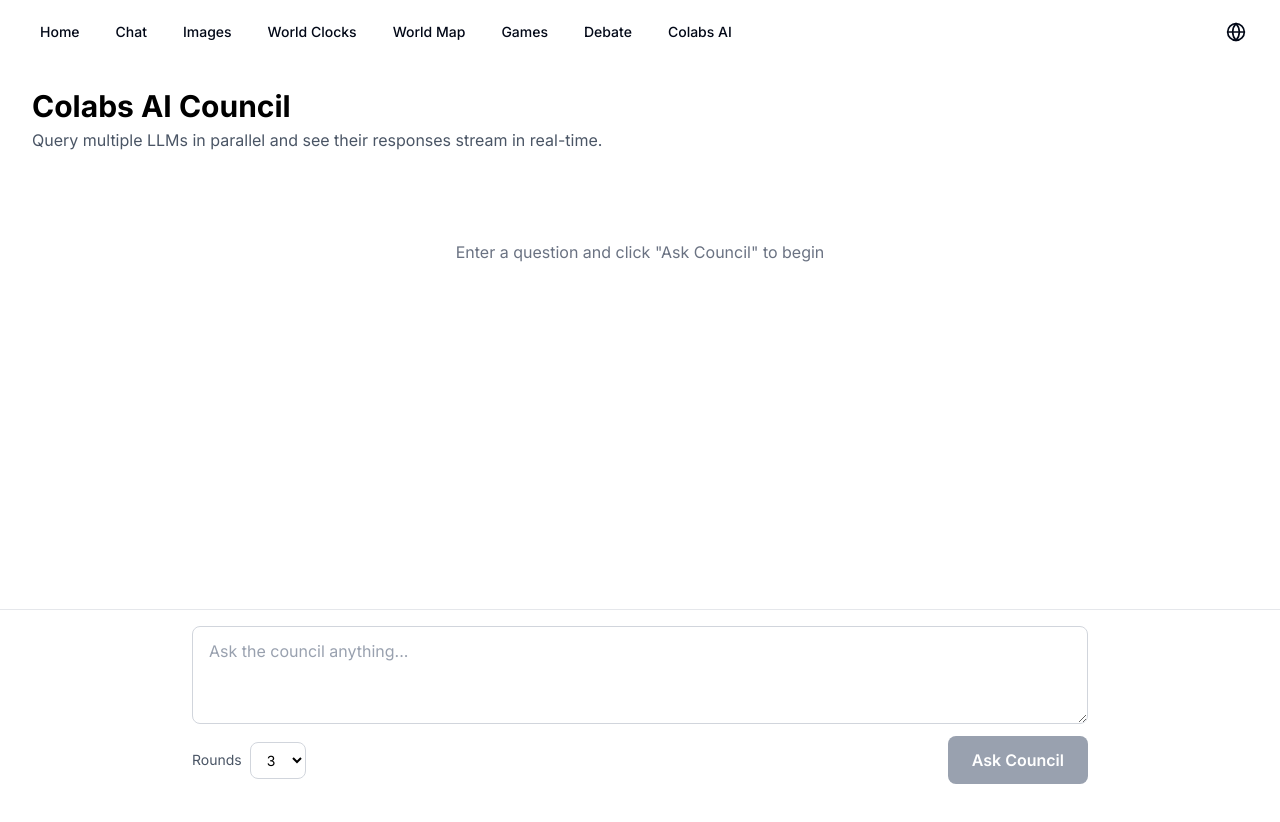
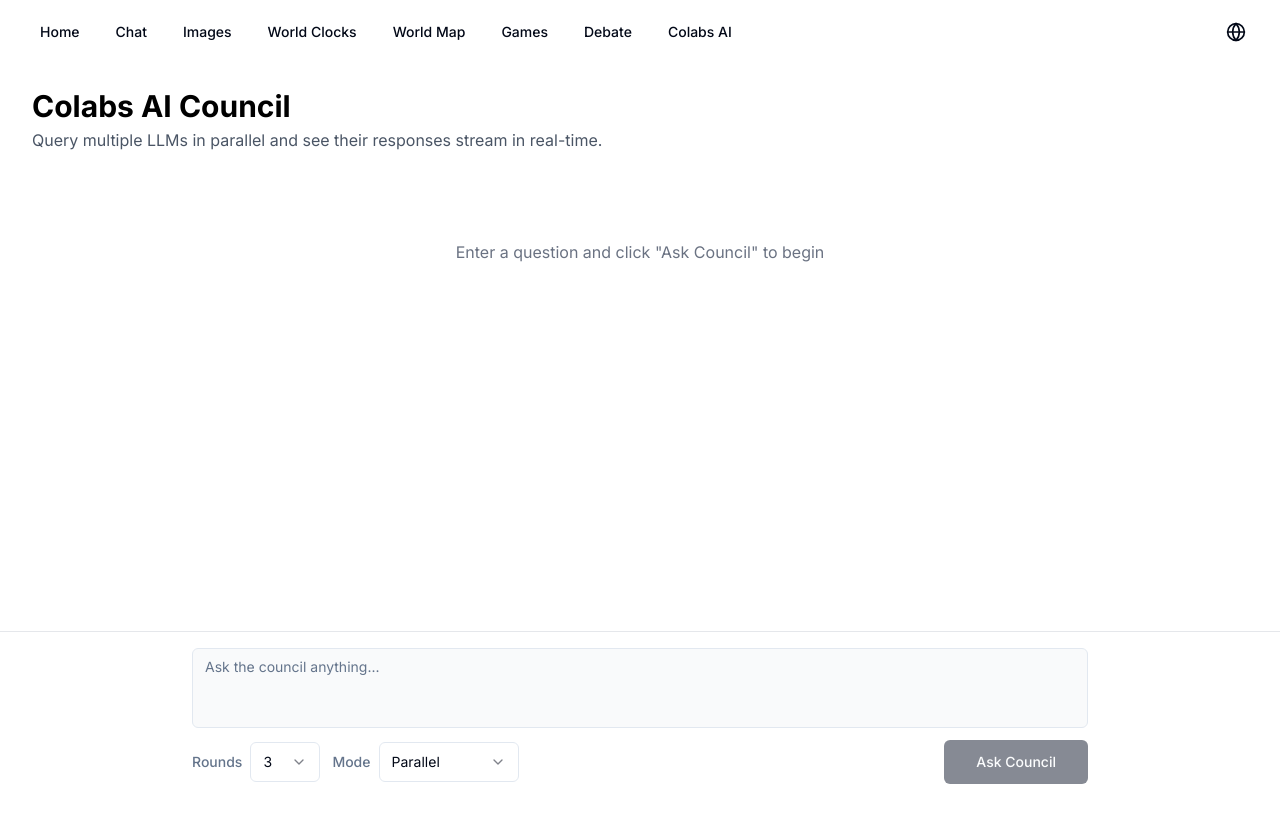
Before and after one commit to zepedroc/Whatevs, a Next.js app: page /en/colabs-ai in a window 1280 px wide. Shown: the top 822 px of the page. Built offline with nearby package versions, Linux system fonts and the light colour scheme.

Commit message:
Conversation mode on Colabs AI

```diff
--- a/package.json
+++ b/package.json
@@ -24,6 +24,7 @@
     "@radix-ui/react-navigation-menu": "1.2.14",
     "@radix-ui/react-popover": "1.1.15",
     "@radix-ui/react-scroll-area": "1.2.10",
+    "@radix-ui/react-select": "^2.2.6",
     "@radix-ui/react-slot": "1.2.3",
     "@radix-ui/react-switch": "1.2.6",
     "@radix-ui/react-tabs": "1.1.13",
--- a/src/app/[locale]/colabs-ai/page.tsx
+++ b/src/app/[locale]/colabs-ai/page.tsx
@@ -16,6 +16,8 @@ export default function ColabsAIPage() {
     setQuery,
     rounds,
     setRounds,
+    mode,
+    setMode,
     responses,
     loading,
     error,
@@ -49,6 +51,8 @@ export default function ColabsAIPage() {
         onQueryChange={setQuery}
         rounds={rounds}
         onRoundsChange={setRounds}
+        mode={mode}
+        onModeChange={setMode}
         loading={loading}
         hasResponses={responses.length > 0}
         onAskCouncil={handleQuery}
--- a/src/app/[locale]/colabs-ai/use-council-query.ts
+++ b/src/app/[locale]/colabs-ai/use-council-query.ts
@@ -3,12 +3,13 @@
 import { useRef, useState } from 'react';
 import { useTranslations } from 'next-intl';
 import { streamPostNDJSON } from '@/lib/streamApi';
-import type { CouncilStreamEvent, RoundResponse } from '@/types/colabs-ai';
+import type { CouncilMode, CouncilStreamEvent, RoundResponse } from '@/types/colabs-ai';
 
 export function useCouncilQuery() {
   const t = useTranslations('ColabsAI');
   const [query, setQuery] = useState('');
   const [rounds, setRounds] = useState(3);
+  const [mode, setMode] = useState<CouncilMode>('parallel');
   const [responses, setResponses] = useState<RoundResponse[]>([]);
   const [loading, setLoading] = useState(false);
   const [error, setError] = useState<string | null>(null);
@@ -29,9 +30,9 @@ export function useCouncilQuery() {
     setResponses([]);
 
     try {
-      await streamPostNDJSON<CouncilStreamEvent, { query: string; rounds: number }>(
+      await streamPostNDJSON<CouncilStreamEvent, { query: string; rounds: number; mode: CouncilMode }>(
         'council/query',
-        { query: query.trim(), rounds },
+        { query: query.trim(), rounds, mode },
         (event) => {
           if (event.type === 'round_response') {
             setResponses((prev) => [...prev, event]);
@@ -71,6 +72,8 @@ export function useCouncilQuery() {
     setQuery,
     rounds,
     setRounds,
+    mode,
+    setMode,
     responses,
     loading,
     error,
--- a/src/components/colabs-ai/council-input.tsx
+++ b/src/components/colabs-ai/council-input.tsx
@@ -1,12 +1,25 @@
 'use client';
 
 import { useTranslations } from 'next-intl';
+import type { CouncilMode } from '@/types/colabs-ai';
+import { Button } from '@/components/ui/button';
+import { Label } from '@/components/ui/label';
+import {
+  Select,
+  SelectContent,
+  SelectItem,
+  SelectTrigger,
+  SelectValue,
+} from '@/components/ui/select';
+import { Textarea } from '@/components/ui/textarea';
 
 interface CouncilInputProps {
   query: string;
   onQueryChange: (value: string) => void;
   rounds: number;
   onRoundsChange: (value: number) => void;
+  mode: CouncilMode;
+  onModeChange: (value: CouncilMode) => void;
   loading: boolean;
   hasResponses: boolean;
   onAskCouncil: () => void;
@@ -18,6 +31,8 @@ export function CouncilInput({
   onQueryChange,
   rounds,
   onRoundsChange,
+  mode,
+  onModeChange,
   loading,
   hasResponses,
   onAskCouncil,
@@ -29,7 +44,7 @@ export function CouncilInput({
     <div className="sticky bottom-0 shrink-0 border-t border-gray-200 bg-white/95 px-4 py-4 backdrop-blur-sm sm:px-6 lg:px-8">
       <div className="mx-auto max-w-4xl">
         <div className="flex flex-col gap-3">
-          <textarea
+          <Textarea
             id="query"
             value={query}
             onChange={(e) => onQueryChange(e.target.value)}
@@ -42,44 +57,64 @@ export function CouncilInput({
             disabled={loading}
             placeholder={t('query_placeholder')}
             rows={3}
-            className="w-full rounded-lg border border-gray-300 bg-white px-4 py-3 text-black placeholder-gray-400 focus:border-black focus:outline-none focus:ring-2 focus:ring-black/20 disabled:opacity-50"
+            className="min-h-[80px] resize-none"
           />
           <div className="flex flex-wrap items-center justify-between gap-3">
             <div className="flex items-center gap-3">
               <div className="flex items-center gap-2">
-                <label htmlFor="rounds" className="text-sm text-gray-600">
+                <Label htmlFor="rounds" className="text-muted-foreground">
                   {t('rounds_label')}
-                </label>
-                <select
-                  id="rounds"
-                  value={rounds}
-                  onChange={(e) => onRoundsChange(Number(e.target.value))}
+                </Label>
+                <Select
+                  value={String(rounds)}
+                  onValueChange={(v) => onRoundsChange(Number(v))}
                   disabled={loading}
-                  className="rounded-lg border border-gray-300 bg-white px-3 py-2 text-sm text-black disabled:opacity-50"
                 >
-                  {[1, 2, 3, 4, 5].map((n) => (
-                    <option key={n} value={n}>
-                      {n}
-                    </option>
-                  ))}
-                </select>
+                  <SelectTrigger id="rounds" className="w-[70px]">
+                    <SelectValue />
+                  </SelectTrigger>
+                  <SelectContent>
+                    {[1, 2, 3, 4, 5].map((n) => (
+                      <SelectItem key={n} value={String(n)}>
+                        {n}
+                      </SelectItem>
+                    ))}
+                  </SelectContent>
+                </Select>
+              </div>
+              <div className="flex items-center gap-2">
+                <Label htmlFor="mode" className="text-muted-foreground">
+                  {t('mode_label')}
+                </Label>
+                <Select
+                  value={mode}
+                  onValueChange={(v) => onModeChange(v as CouncilMode)}
+                  disabled={loading}
+                >
+                  <SelectTrigger id="mode" className="w-[140px]">
+                    <SelectValue />
+                  </SelectTrigger>
+                  <SelectContent>
+                    <SelectItem value="parallel">{t('mode_parallel')}</SelectItem>
+                    <SelectItem value="conversation">{t('mode_conversation')}</SelectItem>
+                  </SelectContent>
+                </Select>
               </div>
               {loading && (
-                <span className="animate-pulse text-sm text-gray-600">{t('live_streaming')}</span>
+                <span className="animate-pulse text-sm text-muted-foreground">
+                  {t('live_streaming')}
+                </span>
               )}
               {hasResponses && !loading && (
-                <button
-                  onClick={onNewQuery}
-                  className="rounded-lg border border-gray-300 bg-white px-4 py-2 text-sm font-semibold text-black transition-colors hover:bg-gray-100 cursor-pointer"
-                >
+                <Button variant="outline" size="sm" onClick={onNewQuery}>
                   {t('new_query')}
-                </button>
+                </Button>
               )}
             </div>
-            <button
+            <Button
               onClick={onAskCouncil}
               disabled={loading || !query.trim()}
-              className="rounded-lg bg-black px-6 py-3 font-semibold text-white transition-colors hover:bg-gray-800 disabled:cursor-not-allowed disabled:bg-gray-400 cursor-pointer"
+              size="lg"
             >
               {loading ? (
                 <span className="flex items-center gap-2">
@@ -89,7 +124,7 @@ export function CouncilInput({
               ) : (
                 t('ask_council')
               )}
-            </button>
+            </Button>
           </div>
         </div>
       </div>
--- /dev/null
+++ b/src/components/ui/select.tsx
@@ -0,0 +1,160 @@
+"use client"
+
+import * as React from "react"
+import * as SelectPrimitive from "@radix-ui/react-select"
+import { Check, ChevronDown, ChevronUp } from "lucide-react"
+
+import { cn } from "@/lib/utils"
+
+const Select = SelectPrimitive.Root
+
+const SelectGroup = SelectPrimitive.Group
+
+const SelectValue = SelectPrimitive.Value
+
+const SelectTrigger = React.forwardRef<
+  React.ElementRef<typeof SelectPrimitive.Trigger>,
+  React.ComponentPropsWithoutRef<typeof SelectPrimitive.Trigger>
+>(({ className, children, ...props }, ref) => (
+  <SelectPrimitive.Trigger
+    ref={ref}
+    className={cn(
+      "flex h-10 w-full items-center justify-between rounded-md border border-input bg-background px-3 py-2 text-sm ring-offset-background data-[placeholder]:text-muted-foreground focus:outline-none focus:ring-2 focus:ring-ring focus:ring-offset-2 disabled:cursor-not-allowed disabled:opacity-50 [&>span]:line-clamp-1",
+      className
+    )}
+    {...props}
+  >
+    {children}
+    <SelectPrimitive.Icon asChild>
+      <ChevronDown className="h-4 w-4 opacity-50" />
+    </SelectPrimitive.Icon>
+  </SelectPrimitive.Trigger>
+))
+SelectTrigger.displayName = SelectPrimitive.Trigger.displayName
+
+const SelectScrollUpButton = React.forwardRef<
+  React.ElementRef<typeof SelectPrimitive.ScrollUpButton>,
+  React.ComponentPropsWithoutRef<typeof SelectPrimitive.ScrollUpButton>
+>(({ className, ...props }, ref) => (
+  <SelectPrimitive.ScrollUpButton
+    ref={ref}
+    className={cn(
+      "flex cursor-default items-center justify-center py-1",
+      className
+    )}
+    {...props}
+  >
+    <ChevronUp className="h-4 w-4" />
+  </SelectPrimitive.ScrollUpButton>
+))
+SelectScrollUpButton.displayName = SelectPrimitive.ScrollUpButton.displayName
+
+const SelectScrollDownButton = React.forwardRef<
+  React.ElementRef<typeof SelectPrimitive.ScrollDownButton>,
+  React.ComponentPropsWithoutRef<typeof SelectPrimitive.ScrollDownButton>
+>(({ className, ...props }, ref) => (
+  <SelectPrimitive.ScrollDownButton
+    ref={ref}
+    className={cn(
+      "flex cursor-default items-center justify-center py-1",
+      className
+    )}
+    {...props}
+  >
+    <ChevronDown className="h-4 w-4" />
+  </SelectPrimitive.ScrollDownButton>
+))
+SelectScrollDownButton.displayName =
+  SelectPrimitive.ScrollDownButton.displayName
+
+const SelectContent = React.forwardRef<
+  React.ElementRef<typeof SelectPrimitive.Content>,
+  React.ComponentPropsWithoutRef<typeof SelectPrimitive.Content>
+>(({ className, children, position = "popper", ...props }, ref) => (
+  <SelectPrimitive.Portal>
+    <SelectPrimitive.Content
+      ref={ref}
+      className={cn(
+        "relative z-50 max-h-[--radix-select-content-available-height] min-w-[8rem] overflow-y-auto overflow-x-hidden rounded-md border bg-popover text-popover-foreground shadow-md data-[state=open]:animate-in data-[state=closed]:animate-out data-[state=closed]:fade-out-0 data-[state=open]:fade-in-0 data-[state=closed]:zoom-out-95 data-[state=open]:zoom-in-95 data-[side=bottom]:slide-in-from-top-2 data-[side=left]:slide-in-from-right-2 data-[side=right]:slide-in-from-left-2 data-[side=top]:slide-in-from-bottom-2 origin-[--radix-select-content-transform-origin]",
+        position === "popper" &&
+          "data-[side=bottom]:translate-y-1 data-[side=left]:-translate-x-1 data-[side=right]:translate-x-1 data-[side=top]:-translate-y-1",
+        className
+      )}
+      position={position}
+      {...props}
+    >
+      <SelectScrollUpButton />
+      <SelectPrimitive.Viewport
+        className={cn(
+          "p-1",
+          position === "popper" &&
+            "h-[var(--radix-select-trigger-height)] w-full min-w-[var(--radix-select-trigger-width)]"
+        )}
+      >
+        {children}
+      </SelectPrimitive.Viewport>
+      <SelectScrollDownButton />
+    </SelectPrimitive.Content>
+  </SelectPrimitive.Portal>
+))
+SelectContent.displayName = SelectPrimitive.Content.displayName
+
+const SelectLabel = React.forwardRef<
+  React.ElementRef<typeof SelectPrimitive.Label>,
+  React.ComponentPropsWithoutRef<typeof SelectPrimitive.Label>
+>(({ className, ...props }, ref) => (
+  <SelectPrimitive.Label
+    ref={ref}
+    className={cn("py-1.5 pl-8 pr-2 text-sm font-semibold", className)}
+    {...props}
+  />
+))
+SelectLabel.displayName = SelectPrimitive.Label.displayName
+
+const SelectItem = React.forwardRef<
+  React.ElementRef<typeof SelectPrimitive.Item>,
+  React.ComponentPropsWithoutRef<typeof SelectPrimitive.Item>
+>(({ className, children, ...props }, ref) => (
+  <SelectPrimitive.Item
+    ref={ref}
+    className={cn(
+      "relative flex w-full cursor-default select-none items-center rounded-sm py-1.5 pl-8 pr-2 text-sm outline-none focus:bg-accent focus:text-accent-foreground data-[disabled]:pointer-events-none data-[disabled]:opacity-50",
+      className
+    )}
+    {...props}
+  >
+    <span className="absolute left-2 flex h-3.5 w-3.5 items-center justify-center">
+      <SelectPrimitive.ItemIndicator>
+        <Check className="h-4 w-4" />
+      </SelectPrimitive.ItemIndicator>
+    </span>
+
+    <SelectPrimitive.ItemText>{children}</SelectPrimitive.ItemText>
+  </SelectPrimitive.Item>
+))
+SelectItem.displayName = SelectPrimitive.Item.displayName
+
+const SelectSeparator = React.forwardRef<
+  React.ElementRef<typeof SelectPrimitive.Separator>,
+  React.ComponentPropsWithoutRef<typeof SelectPrimitive.Separator>
+>(({ className, ...props }, ref) => (
+  <SelectPrimitive.Separator
+    ref={ref}
+    className={cn("-mx-1 my-1 h-px bg-muted", className)}
+    {...props}
+  />
+))
+SelectSeparator.displayName = SelectPrimitive.Separator.displayName
+
+export {
+  Select,
+  SelectGroup,
+  SelectValue,
+  SelectTrigger,
+  SelectContent,
+  SelectLabel,
+  SelectItem,
+  SelectSeparator,
+  SelectScrollUpButton,
+  SelectScrollDownButton,
+}
--- a/src/messages/en/messages.json
+++ b/src/messages/en/messages.json
@@ -134,6 +134,9 @@
     "query_label": "Your question",
     "query_placeholder": "Ask the council anything...",
     "rounds_label": "Rounds",
+    "mode_label": "Mode",
+    "mode_parallel": "Parallel",
+    "mode_conversation": "Conversation",
     "ask_council": "Ask Council",
     "querying": "Querying...",
     "error_title": "Error",
--- a/src/messages/es/messages.json
+++ b/src/messages/es/messages.json
@@ -127,6 +127,9 @@
     "query_label": "Tu pregunta",
     "query_placeholder": "Pregunta al consejo lo que quieras...",
     "rounds_label": "Rondas",
+    "mode_label": "Modo",
+    "mode_parallel": "Paralelo",
+    "mode_conversation": "Conversacion",
     "ask_council": "Preguntar al Consejo",
     "querying": "Consultando...",
     "error_title": "Error",
--- a/src/messages/pt/messages.json
+++ b/src/messages/pt/messages.json
@@ -131,6 +131,9 @@
     "query_label": "A sua pergunta",
     "query_placeholder": "Pergunte ao conselho o que quiser...",
     "rounds_label": "Rondas",
+    "mode_label": "Modo",
+    "mode_parallel": "Paralelo",
+    "mode_conversation": "Conversa",
     "ask_council": "Perguntar ao Conselho",
     "querying": "A consultar...",
     "error_title": "Erro",
--- a/src/types/colabs-ai.ts
+++ b/src/types/colabs-ai.ts
@@ -1,3 +1,5 @@
+export type CouncilMode = 'parallel' | 'conversation';
+
 export interface RoundResponse {
   type: 'round_response';
   round: number;
```
Also changed, not shown: 1 other file (tests, documents, lock files or other folders).
